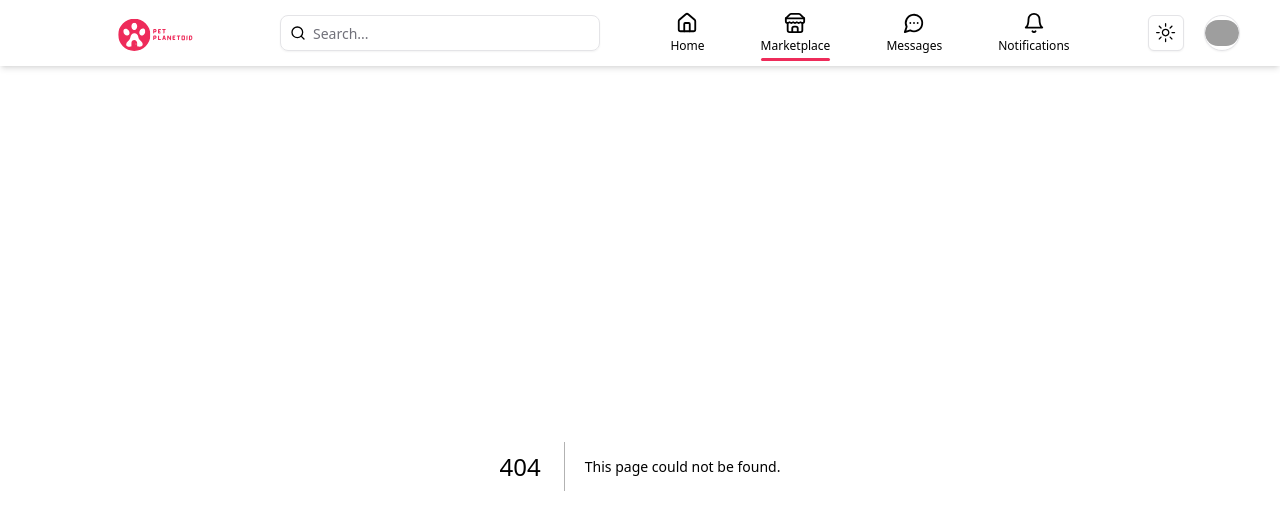
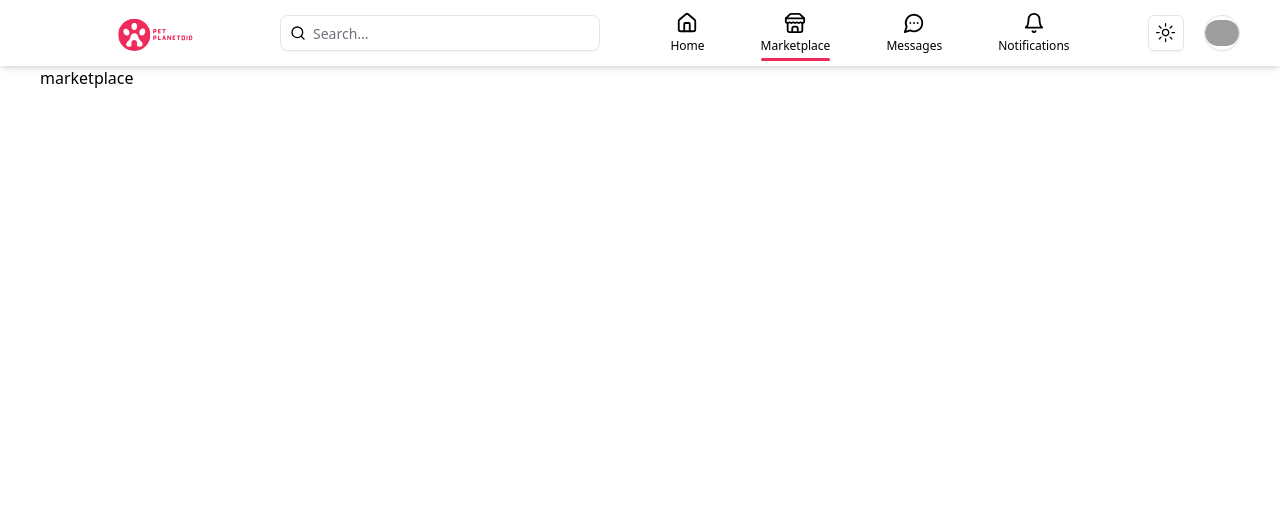
Before and after one commit to Shazzadul-Shakib/Pet-planetoid-client, a Next.js app: page /marketplace in a window 1280 px wide. Before the commit this address had no page. Shown: the top 530 px of the page. Built offline with nearby package versions, Linux system fonts and the light colour scheme; grey boxes are pictures that could not be loaded.

Commit message:
routes and pages setup

```diff
--- /dev/null
+++ b/src/app/(main)/(home)/page.tsx
@@ -0,0 +1,9 @@
+const HomePage: React.FC = () => {
+  return (
+    <div>
+      Home page
+    </div>
+  );
+};
+
+export default HomePage;
--- /dev/null
+++ b/src/app/(main)/marketplace/page.tsx
@@ -0,0 +1,9 @@
+const MarketPlace: React.FC = () => {
+  return (
+    <div>
+      marketplace
+    </div>
+  );
+};
+
+export default MarketPlace;
--- /dev/null
+++ b/src/app/(main)/messages/page.tsx
@@ -0,0 +1,9 @@
+const Messages: React.FC = () => {
+  return (
+    <div>
+      Messages
+    </div>
+  );
+};
+
+export default Messages;
--- /dev/null
+++ b/src/app/(main)/notifications/page.tsx
@@ -0,0 +1,9 @@
+const Notifications: React.FC = () => {
+  return (
+    <div>
+      Notifications
+    </div>
+  );
+};
+
+export default Notifications;
--- a/src/app/globals.css
+++ b/src/app/globals.css
@@ -4,25 +4,21 @@
 
 @layer base {
   :root {
-
-    --radius: 0.5rem
+    --radius: 0.5rem;
   }
 }
 
-.nav::after{
+.nav::after {
   content: "";
   height: 3px;
   width: 0%;
   background-color: #ee2b5a;
   position: absolute;
-left:0%;
+  left: 0%;
   bottom: -7px;
   border-radius: 10px;
   transition-duration: 200ms;
 }
-.nav:hover::after{
-  width: 100%;
-}
 .nav.active::after {
   width: 100%;
 }
--- a/src/app/page.tsx
+++ /dev/null
@@ -1,9 +0,0 @@
-
-export default function Home() {
-  return (
-    <div>
-
-
-    </div>
-  );
-}
--- /dev/null
+++ b/src/components/feed/PostCard.tsx
@@ -0,0 +1,9 @@
+const PostCard: React.FC = () => {
+  return (
+    <div>
+      PostCard
+    </div>
+  );
+};
+
+export default PostCard;
```
Lines whose indentation alone changed are shown as unchanged.
